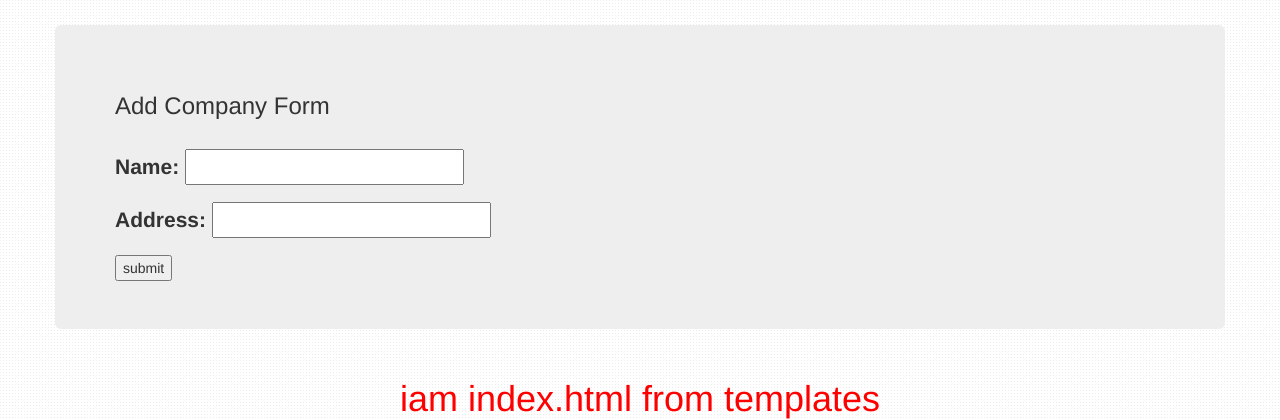
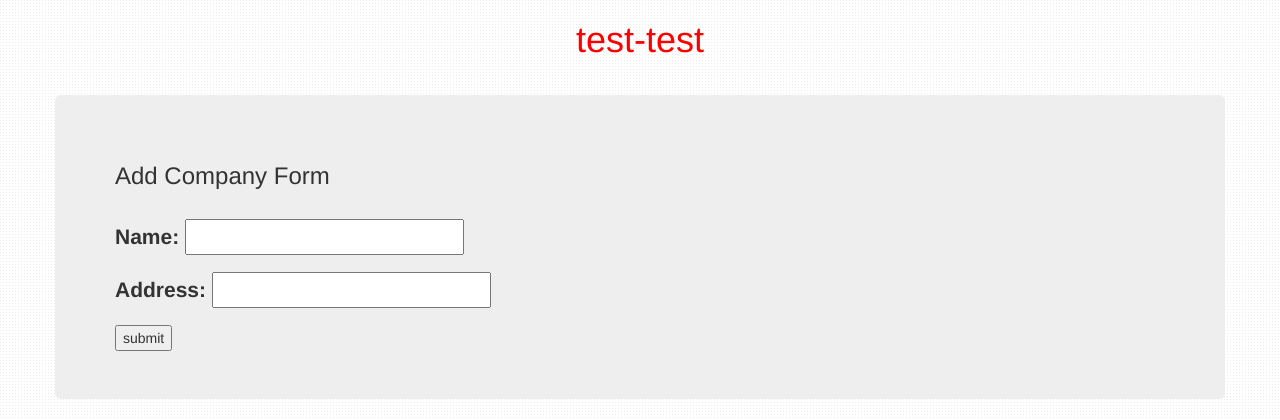
Before and after one commit to Najdawi95/Form, a Django app: page / in a window 1280 px wide. Shown: the top 420 px of the page. Run offline with Django 3.2, Linux system fonts and the light colour scheme; data comes from the database, SQL or seed files in the repository; some libraries are stand-ins or nearby versions.

Commit message:
test commit - user

```diff
--- a/Form/templates/my_app/index.html
+++ b/Form/templates/my_app/index.html
@@ -9,7 +9,7 @@
 </head>
 <body>
 <div class="container">
-
+    <h1>test-test</h1>
     <div class="row">
         <div class="jumbotron" style="margin-top: 25px;">
             <h3>Add Company Form</h3>
```
